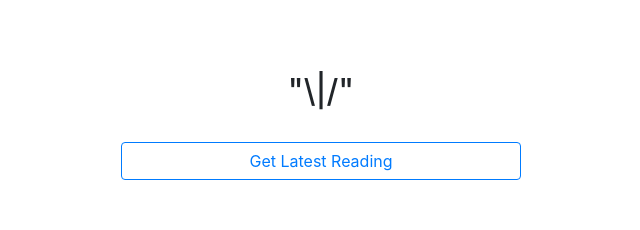
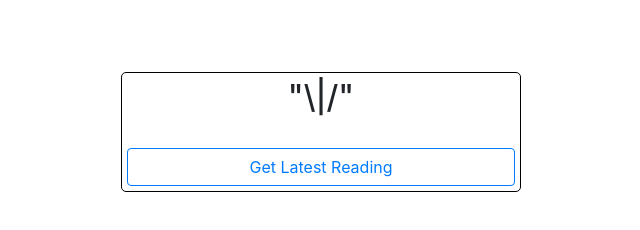
Before and after one commit to AGolumbovsky/plantarium, a website: page public/index.html in a window 1280 px wide. Shown: the whole page, without its empty margins (319-959 px from the left). Drawn offline with nearby package versions, Linux system fonts and the light colour scheme.

Commit message:
added a border and radius

```diff
--- a/public/style.css
+++ b/public/style.css
@@ -17,6 +17,9 @@
     /* background-color: yellow; */
     width: 400px;
     margin: 0 auto;
+    padding: 5px;
+    border: solid 1px black;
+    border-radius: 5px;
 }
 
 #display-area-div {
```
